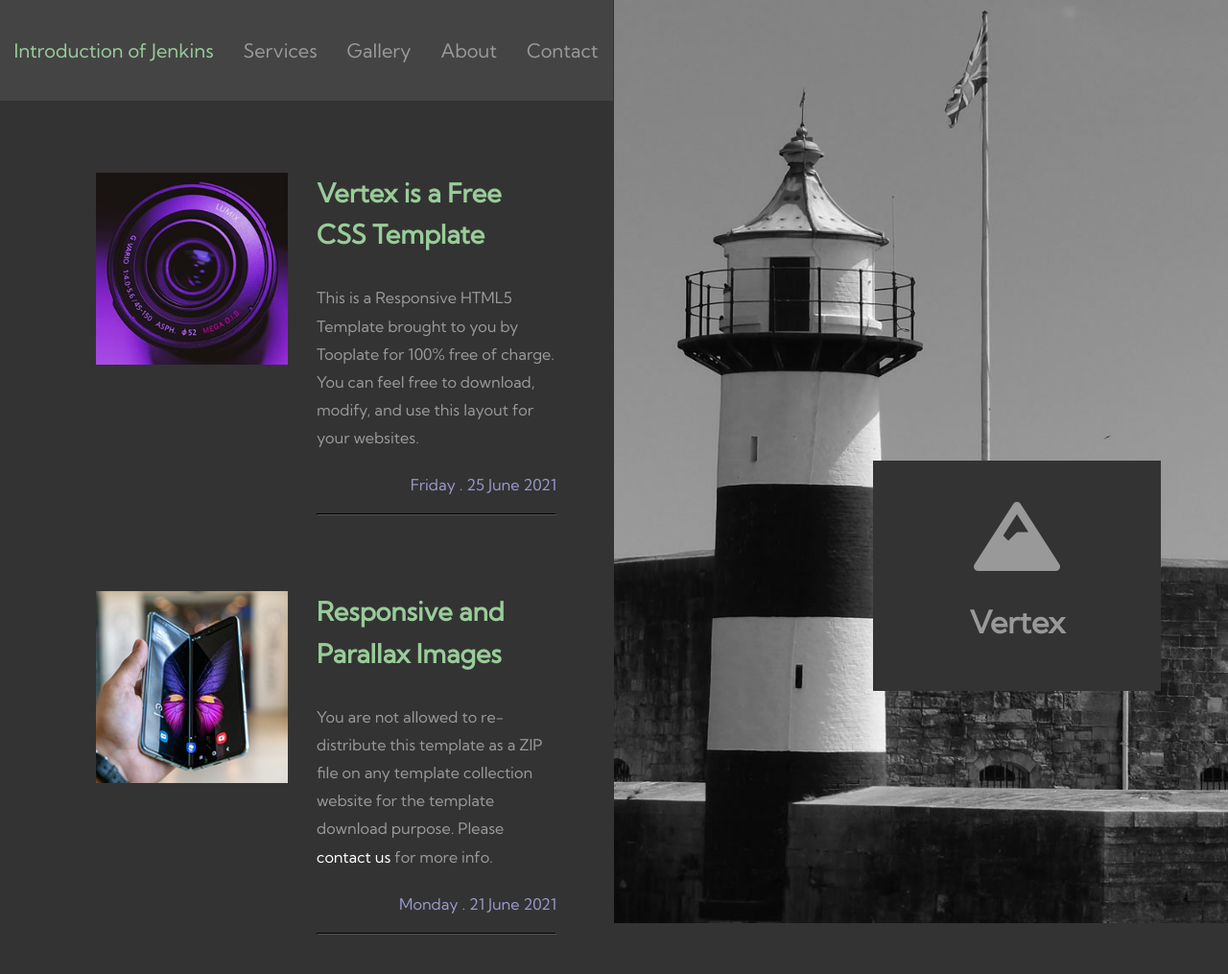
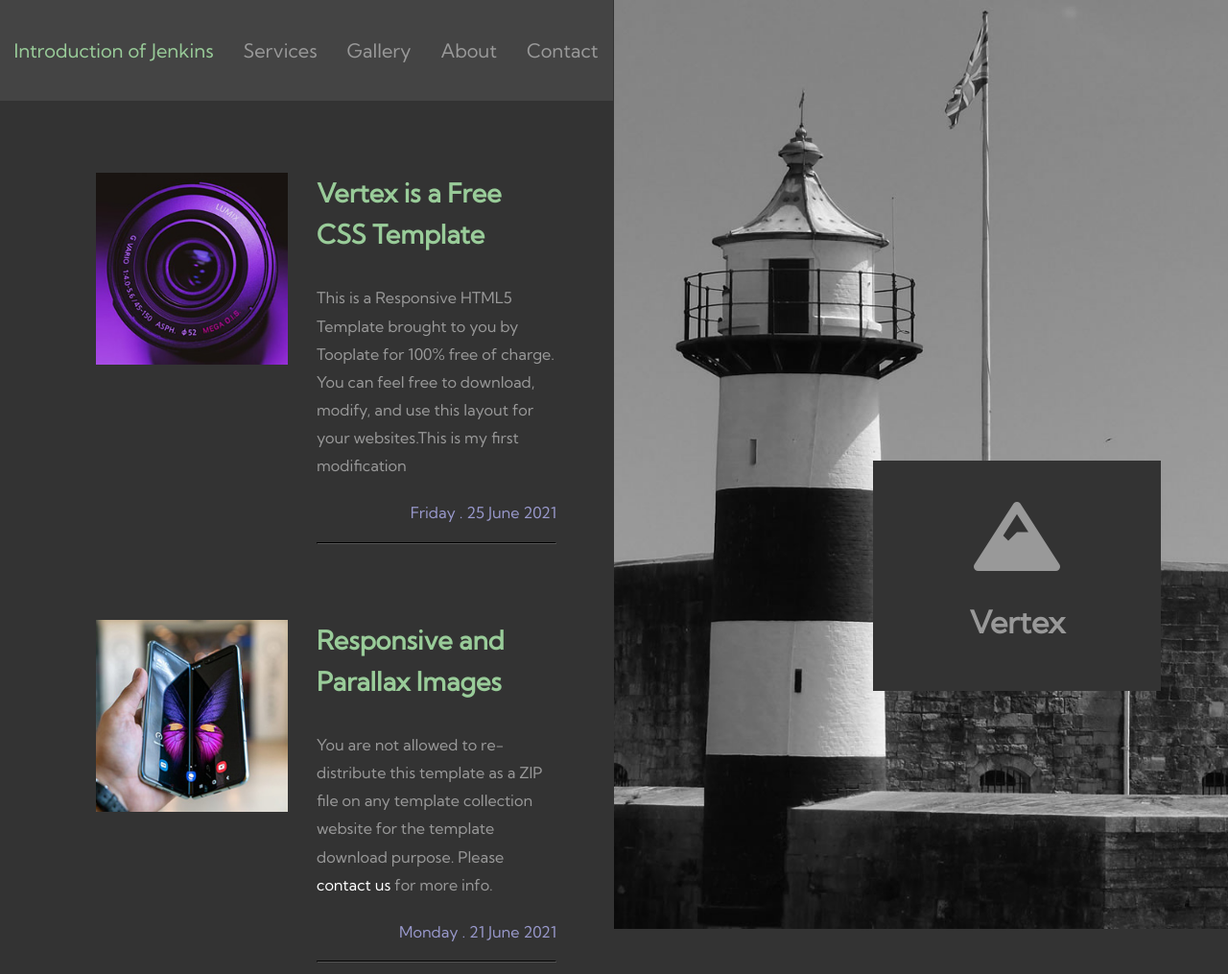
Before and after one commit to alakd1985/JenkinsDemo, a plain HTML site: page index.html in a window 1280 px wide. Shown: the top 1015 px of the page at 96% size. Drawn offline with Linux system fonts and the light colour scheme.

Commit message:
This is the first modification

```diff
--- a/index.html
+++ b/index.html
@@ -79,7 +79,7 @@ https://www.tooplate.com/view/2124-vertex
                         <p class="tm-mb-20 tm-text-small">
                             This is a Responsive HTML5 Template brought to you by Tooplate for
                             100% free of charge. You can feel free to download, modify, and
-                            use this layout for your websites.
+                            use this layout for your websites.This is my first modification
                         </p>
                         <span class="tm-text-secondary tm-media-span tm-text-small">
                             Friday . 25 June 2021
```
